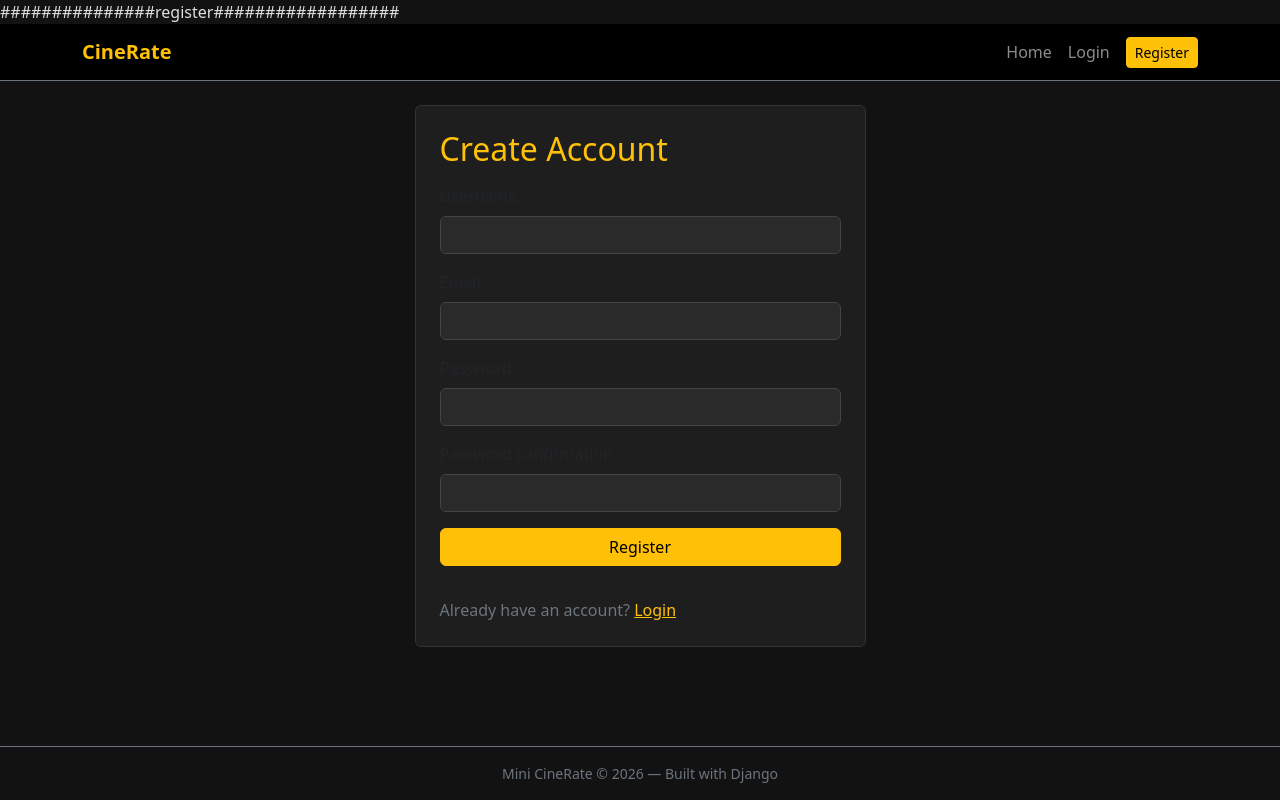
After one commit to sbbiradar2005-beep/Python-fsd, a Django app: page /register/ in a window 1280 px wide. The commit adds this page. Run offline with Django 5.2, Linux system fonts and the light colour scheme.

Commit message:
cinerate

```diff
--- /dev/null
+++ b/cinerate/movie/forms.py
@@ -0,0 +1,27 @@
+
+from django import forms
+from django.contrib.auth.forms import UserCreationForm
+from django.contrib.auth.models import User
+from .models import Review
+
+
+class RegisterForm(UserCreationForm):
+    email = forms.EmailField(required=True)
+
+    class Meta:
+        model = User
+        fields = ['username', 'email', 'password1', 'password2']
+
+
+class ReviewForm(forms.ModelForm):
+    class Meta:
+        model = Review
+        fields = ['rating', 'comment']
+
+        widgets = {
+            'rating': forms.Select(attrs={'class': 'form-select'}),
+            'comment': forms.Textarea(attrs={
+                'class': 'form-control',
+                'rows': 4
+            }),
+        }
--- /dev/null
+++ b/cinerate/movie/static/movies/script.js
@@ -0,0 +1,22 @@
+// Auto-hide alert messages after 3 seconds
+document.addEventListener('DOMContentLoaded', function () {
+    const alerts = document.querySelectorAll('.alert-dismissible');
+    alerts.forEach(function (alert) {
+        setTimeout(function () {
+            alert.classList.remove('show');
+            setTimeout(function () { alert.remove(); }, 300);
+        }, 3000);
+    });
+
+    // Show stars next to the rating dropdown when the user picks a value
+    const ratingSelect = document.querySelector('#id_rating');
+    const preview = document.querySelector('#rating-preview');
+    if (ratingSelect && preview) {
+        const update = function () {
+            const value = parseInt(ratingSelect.value) || 0;
+            preview.textContent = '★'.repeat(value) + '☆'.repeat(5 - value);
+        };
+        ratingSelect.addEventListener('change', update);
+        update();
+    }
+});
--- /dev/null
+++ b/cinerate/movie/static/movies/style.css
@@ -0,0 +1,72 @@
+body {
+    background-color: #121212;
+    color: #e0e0e0;
+    min-height: 100vh;
+    display: flex;
+    flex-direction: column;
+}
+
+main {
+    flex: 1;
+}
+
+.movie-card {
+    background-color: #1e1e1e;
+    border: 1px solid #333;
+    transition: transform 0.2s;
+}
+
+.movie-card:hover {
+    transform: translateY(-5px);
+    border-color: #ffc107;
+}
+
+.movie-poster {
+    height: 350px;
+    object-fit: cover;
+}
+
+.poster-placeholder {
+    height: 350px;
+    background-color: #2a2a2a;
+    display: flex;
+    align-items: center;
+    justify-content: center;
+    color: #777;
+    font-size: 3rem;
+}
+
+.rating {
+    color: #ffc107;
+    font-weight: bold;
+}
+
+.review-box {
+    background-color: #1e1e1e;
+    border: 1px solid #333;
+    border-radius: 8px;
+    padding: 1rem;
+    margin-bottom: 1rem;
+}
+
+.form-control, .form-select {
+    background-color: #2a2a2a;
+    color: #e0e0e0;
+    border: 1px solid #444;
+}
+
+.form-control:focus, .form-select:focus {
+    background-color: #2a2a2a;
+    color: #fff;
+    border-color: #ffc107;
+    box-shadow: 0 0 0 0.2rem rgba(255, 193, 7, 0.25);
+}
+
+.form-control::placeholder {
+    color: #888;
+}
+
+.card-dark {
+    background-color: #1e1e1e;
+    border: 1px solid #333;
+}
--- a/cinerate/movie/templates/movies/base.html
+++ b/cinerate/movie/templates/movies/base.html
@@ -0,0 +1,59 @@
+{% load static %}
+<!DOCTYPE html>
+<html lang="en">
+<head>
+    <meta charset="UTF-8">
+    <meta name="viewport" content="width=device-width, initial-scale=1.0">
+    <title>{% block title %} CineRate{% endblock %}</title>
+    <link href="https://cdn.jsdelivr.net/npm/bootstrap@5.3.3/dist/css/bootstrap.min.css" rel="stylesheet">
+    <link rel="stylesheet" href="{% static 'movies/style.css' %}">
+</head>
+<body>
+
+<nav class="navbar navbar-expand-lg navbar-dark bg-black border-bottom border-secondary">
+    <div class="container">
+        <a class="navbar-brand fw-bold text-warning" href="{% url 'home' %}">CineRate</a>
+        <button class="navbar-toggler" type="button" data-bs-toggle="collapse" data-bs-target="#navMenu">
+            <span class="navbar-toggler-icon"></span>
+        </button>
+        <div class="collapse navbar-collapse" id="navMenu">
+            <ul class="navbar-nav ms-auto align-items-lg-center">
+                <li class="nav-item"><a class="nav-link" href="{% url 'home' %}">Home</a></li>
+                {% if user.is_authenticated %}
+                    <li class="nav-item"><span class="nav-link text-warning">Hi, {{ user.username }}</span></li>
+                    <li class="nav-item">
+                        <form method="post" action="{% url 'logout' %}" class="d-inline">
+                            {% csrf_token %}
+                            <button type="submit" class="btn btn-outline-warning btn-sm">Logout</button>
+                        </form>
+                    </li>
+                {% else %}
+                    <li class="nav-item"><a class="nav-link" href="{% url 'login' %}">Login</a></li>
+                    <li class="nav-item"><a class="btn btn-warning btn-sm ms-lg-2" href="{% url 'register' %}">Register</a></li>
+                {% endif %}
+            </ul>
+        </div>
+    </div>
+</nav>
+
+<main class="container py-4">
+    {% if messages %}
+        {% for message in messages %}
+            <div class="alert alert-{{ message.tags }} alert-dismissible fade show" role="alert">
+                {{ message }}
+                <button type="button" class="btn-close" data-bs-dismiss="alert"></button>
+            </div>
+        {% endfor %}
+    {% endif %}
+
+    {% block content %}{% endblock %}
+</main>
+
+<footer class="text-center text-secondary py-3 border-top border-secondary">
+    <small>Mini CineRate &copy; 2026 — Built with Django</small>
+</footer>
+
+<script src="https://cdn.jsdelivr.net/npm/bootstrap@5.3.3/dist/js/bootstrap.bundle.min.js"></script>
+<script src="{% static 'movies/script.js' %}"></script>
+</body>
+</html>
--- /dev/null
+++ b/cinerate/movie/templates/registration/register.html
@@ -0,0 +1,39 @@
+###############register##################
+
+
+
+{% extends 'movies/base.html' %}
+
+{% block title %}Register - Mini CineRate{% endblock %}
+
+{% block content %}
+<div class="row justify-content-center">
+    <div class="col-md-5">
+        <div class="card card-dark p-4">
+            <h2 class="text-warning mb-3">Create Account</h2>
+
+            <form method="post">
+                {% csrf_token %}
+                {% for field in form %}
+                    <div class="mb-3">
+                        <label class="form-label">{{ field.label }}</label>
+                        <input type="{{ field.field.widget.input_type }}"
+                               name="{{ field.name }}"
+                               class="form-control"
+                               value="{{ field.value|default:'' }}"
+                               required>
+                        {% for error in field.errors %}
+                            <small class="text-danger d-block">{{ error }}</small>
+                        {% endfor %}
+                    </div>
+                {% endfor %}
+                <button type="submit" class="btn btn-warning w-100">Register</button>
+            </form>
+
+            <p class="text-secondary mt-3 mb-0">
+                Already have an account? <a href="{% url 'login' %}" class="text-warning">Login</a>
+            </p>
+        </div>
+    </div>
+</div>
+{% endblock %}
--- a/cinerate/movie/urls.py
+++ b/cinerate/movie/urls.py
@@ -1,7 +1,19 @@
 from django.urls import path
+from django.contrib.auth import views as auth_views
 from . import views
 
 
 urlpatterns= [
     path('',views.home,name='home'),
+    path('movie/<int:movie_id>/',views.movie_detail,name='movie_details'),
+
+
+    path('register/',views.register,name='register'),
+    path('login/',auth_views.LoginView.as_view(),name='login'),
+    path('logout/',auth_views.LogoutView.as_view(),name='logout'),
+
+
+    path('review/<int:review_id>/edit/', views.edit_review, name='edit_review'),
+    path('review/<int:review_id>/delete/', views.delete_review, name='delete_review'),
+
 ]
--- a/cinerate/movie/views.py
+++ b/cinerate/movie/views.py
@@ -1,5 +1,98 @@
-from django.shortcuts import render
+from django.shortcuts import render, get_object_or_404, redirect
+from django.contrib.auth import login
+from django.contrib.auth.decorators import login_required
+from django.contrib import messages
+from .models import Movie, Review
+from .forms import RegisterForm, ReviewForm
 
-# Create your views here.
+
+# ---------- Step 6 & 10: Home page with search ----------
 def home(request):
-    return render(request,'movies/home.html')
+    query = request.GET.get('q', '')
+    if query:
+        movies = Movie.objects.filter(title__icontains=query)
+    else:
+        movies = Movie.objects.all()
+    return render(request, 'movies/home.html', {'movies': movies, 'query': query})
+
+
+# ---------- Step 7 & 9: Movie details + add review ----------
+def movie_detail(request, movie_id):
+    movie = get_object_or_404(Movie, id=movie_id)
+    reviews = movie.reviews.all()
+
+    # Check if the logged-in user has already reviewed this movie
+    user_review = None
+    if request.user.is_authenticated:
+        user_review = Review.objects.filter(movie=movie, user=request.user).first()
+
+    form = ReviewForm()
+
+    if request.method == 'POST':
+        if not request.user.is_authenticated:
+            return redirect('login')
+        if user_review:
+            messages.warning(request, 'You have already reviewed this movie.')
+            return redirect('movie_details', movie_id=movie.id)
+
+        form = ReviewForm(request.POST)
+        if form.is_valid():
+            review = form.save(commit=False)
+            review.user = request.user
+            review.movie = movie
+            review.save()
+            messages.success(request, 'Your review has been added.')
+            return redirect('movie_details', movie_id=movie.id)
+
+    context = {
+        'movie': movie,
+        'reviews': reviews,
+        'form': form,
+        'user_review': user_review,
+    }
+    return render(request, 'movies/movie_details.html', context)
+
+
+# ---------- Step 8: Registration ----------
+def register(request):
+    if request.method == 'POST':
+        form = RegisterForm(request.POST)
+        if form.is_valid():
+            user = form.save()
+            login(request, user)
+            messages.success(request, 'Welcome! Your account has been created.')
+            return redirect('home')
+    else:
+        form = RegisterForm()
+    return render(request, 'registration/register.html', {'form': form})
+
+
+# ---------- Step 11: Edit review ----------
+@login_required
+def edit_review(request, review_id):
+    review = get_object_or_404(Review, id=review_id, user=request.user)
+
+    if request.method == 'POST':
+        form = ReviewForm(request.POST, instance=review)
+        if form.is_valid():
+            form.save()
+            messages.success(request, 'Your review has been updated.')
+            return redirect('movie_details', movie_id=review.movie.id)
+    else:
+        form = ReviewForm(instance=review)
+
+    return render(request, 'movies/edit_review.html', {'form': form, 'review': review})
+
+
+# ---------- Step 11: Delete review ----------
+@login_required
+def delete_review(request, review_id):
+    review = get_object_or_404(Review, id=review_id, user=request.user)
+    movie_id = review.movie.id
+
+    if request.method == 'POST':
+        review.delete()
+        messages.success(request, 'Your review has been deleted.')
+        return redirect('movie_details', movie_id=movie_id)
+
+    return render(request, 'movies/delete_review.html', {'review': review})
```
Also changed, not shown: cinerate/movie/templates/movies/delete_review.html (+26 -0 lines), cinerate/movie/templates/movies/edit_review.html (+31 -0 lines), cinerate/movie/templates/movies/home.html (+44 -1 lines), cinerate/movie/templates/movies/movie_details.html (+82 -0 lines), cinerate/movie/templates/registration/login.html (added, +38 -0 lines), cinerate/movie/tests.py (+22 -1 lines).
